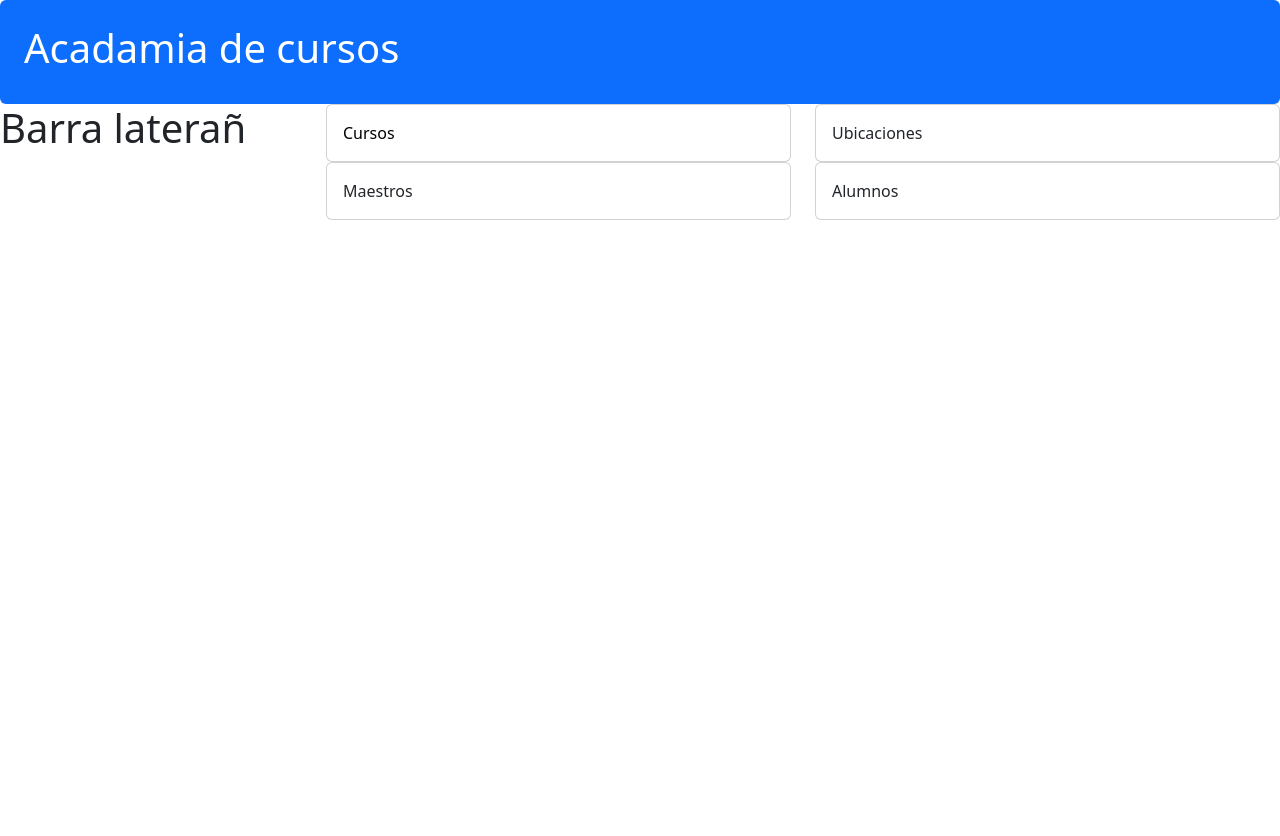
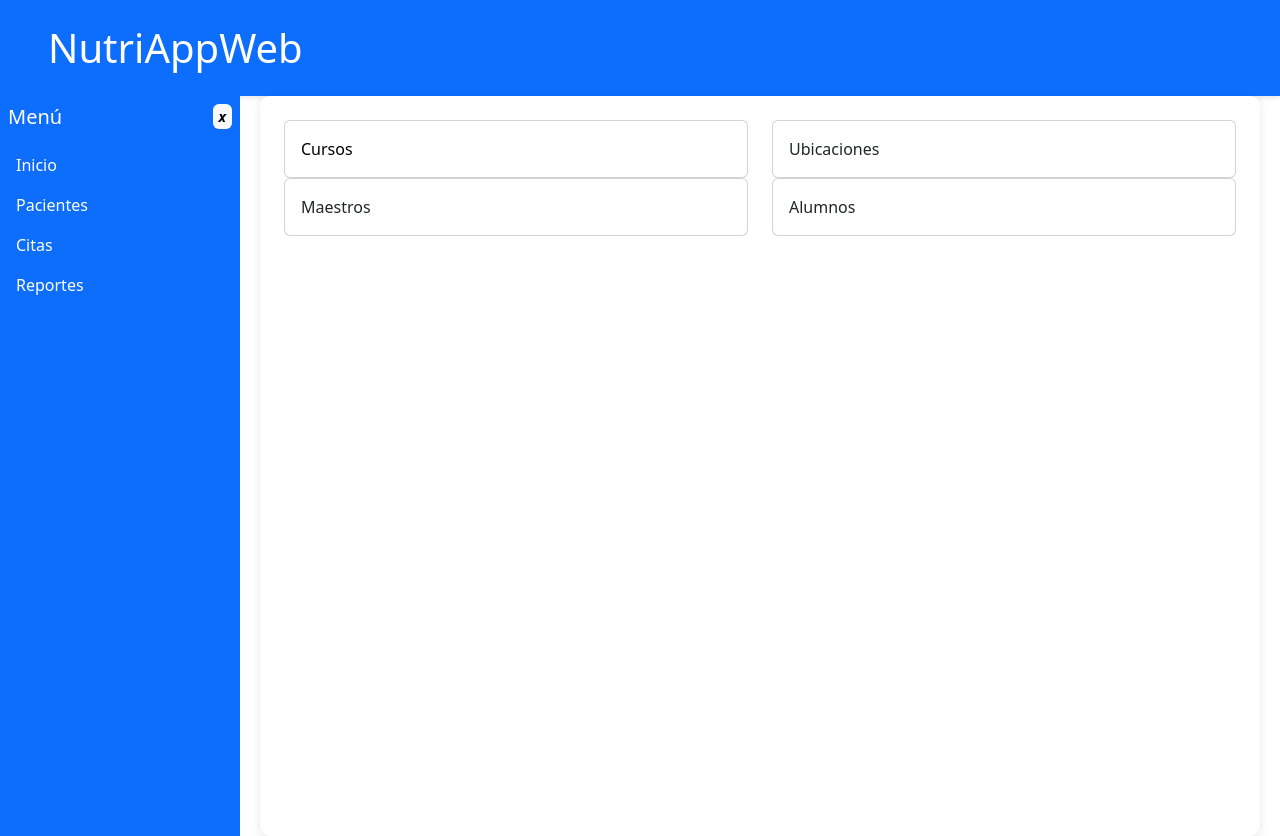
Before and after one commit to DevLunaX/NutriAppWeb, an Angular app: page / in a window 1280 px wide. Before the commit the page ends 800 px from the top, so only its background shows below. Built offline with nearby package versions, Linux system fonts and the light colour scheme.

Commit message:
Actualizacion de app.html

```diff
--- a/angular.json
+++ b/angular.json
@@ -26,6 +26,7 @@
             ],
             "styles": [
               "node_modules/bootstrap/dist/css/bootstrap.min.css",
+              "node_modules/bootstrap-icons/font/bootstrap-icons.css",
               "src/styles.css"
             ]
           },
--- a/package.json
+++ b/package.json
@@ -29,6 +29,7 @@
     "@angular/platform-browser": "^20.2.0",
     "@angular/router": "^20.2.0",
     "bootstrap": "^5.3.8",
+    "bootstrap-icons": "^1.13.1",
     "rxjs": "~7.8.0",
     "tslib": "^2.3.0",
     "zone.js": "~0.15.0"
--- a/src/app/app.css
+++ b/src/app/app.css
@@ -0,0 +1,101 @@
+html, body {
+  height: 100%;
+  margin: 0;
+  background-color: #f8f9fa;
+}
+
+/* --- Encabezado --- */
+.header {
+  height: 60px;
+  display: flex;
+  align-items: center;
+  justify-content: start;
+  box-shadow: 0 2px 5px rgba(0, 0, 0, 0.1);
+}
+
+/* --- Contenedor principal --- */
+.main-container {
+  display: flex;
+  /* CAMBIO: Se ajusta la altura para que ocupe el 100% del alto visible
+       menos la altura del header (60px). */
+  height: calc(100vh - 60px);
+  /* CAMBIO: Se elimina el margen superior para que se pegue al header. */
+  /* margin-top: 20px; */ /* <-- LÍNEA ELIMINADA O COMENTADA */
+}
+
+/* --- Sidebar --- */
+.sidebar {
+  width: 240px;
+  transition: all 0.3s ease;
+  overflow: hidden;
+  /* CAMBIO: Se elimina el redondeo derecho para que quede recto al colapsar. */
+  /* border-radius: 0 10px 10px 0; */
+  /* CAMBIO: Se elimina el margen izquierdo para que se pegue al borde. */
+  /* margin-left: 10px; */ /* <-- LÍNEA ELIMINADA O COMENTADA */
+  display: flex;
+  flex-direction: column;
+  align-items: stretch;
+  background-color: #0d6efd;
+}
+
+.sidebar.collapsed {
+  width: 70px;
+  align-items: center;
+}
+
+/* --- Header del sidebar --- */
+.sidebar-header {
+  display: flex;
+  align-items: center;
+  justify-content: space-between;
+}
+
+.sidebar-header button {
+  border: none;
+  font-weight: bold;
+  border-radius: 6px;
+  padding: 2px 6px;
+}
+
+/* --- Menú expandido --- */
+.sidebar ul {
+  margin: 0;
+  padding: 0;
+}
+
+.sidebar ul li a {
+  display: block;
+  padding: 10px 0;
+  color: white;
+  transition: background 0.2s;
+}
+
+.sidebar ul li a:hover {
+  background: rgba(255, 255, 255, 0.15);
+  border-radius: 4px;
+}
+
+/* --- Íconos colapsados --- */
+.collapsed-icons {
+  width: 100%;
+  display: flex;
+  flex-direction: column;
+  align-items: center;
+}
+
+.collapsed-icons i {
+  font-size: 1.2rem;
+  margin: 10px 0;
+}
+
+/* --- Contenido principal --- */
+.content {
+  flex-grow: 1;
+  background-color: white;
+  border-radius: 10px;
+  /* CAMBIO: Se ajusta el margen para que haya espacio a la izquierda y derecha,
+       pero no arriba o abajo. */
+  margin: 0 20px;
+  box-shadow: 0 2px 10px rgba(0, 0, 0, 0.1);
+  transition: all 0.3s ease;
+}
--- a/src/app/app.html
+++ b/src/app/app.html
@@ -1,12 +1,39 @@
-<div class="mt-0 p-4 bg-primary text-white rounded">
-  <h1>Acadamia de cursos</h1>
+<!-- Encabezado -->
+<div class="header bg-primary text-white p-5 d-flex align-items-center">
+  <h1 class="m-0">{{ title() }}</h1>
 </div>
-<div class="row">
-  <div class="col-md-3">
-    <h1>Barra laterañ</h1>
+
+<!-- Contenedor principal -->
+<div class="main-container d-flex">
+  <!-- Barra lateral -->
+  <aside class="sidebar bg-primary text-white" [class.collapsed]="isCollapsed()">
+    <!-- Parte superior del sidebar -->
+    <div class="sidebar-header d-flex justify-content-between align-items-center p-2">
+      <h5 class="m-0" *ngIf="!isCollapsed()">Menú</h5>
+      <button class="btn btn-light btn-sm" (click)="toggleSidebar()">
+        <i class="bi">x</i>
+      </button>
+    </div>
+
+    <!-- Menú expandido -->
+    <ul class="list-unstyled ps-3 mt-2" *ngIf="!isCollapsed()">
+      <li><a href="#" class="text-white text-decoration-none d-block py-2">Inicio</a></li>
+      <li><a href="#" class="text-white text-decoration-none d-block py-2">Pacientes</a></li>
+      <li><a href="#" class="text-white text-decoration-none d-block py-2">Citas</a></li>
+      <li><a href="#" class="text-white text-decoration-none d-block py-2">Reportes</a></li>
+    </ul>
+
+    <!-- Menú colapsado: solo íconos arriba -->
+    <div class="collapsed-icons text-center mt-3" *ngIf="isCollapsed()">
+      <i class="bi text-white d-block my-3">x</i>
+      <i class="bi text-white d-block my-3">x</i>
+      <i class="bi text-white d-block my-3">x</i>
+      <i class="bi text-white d-block my-3">x</i>
+    </div>
+  </aside>
+
+  <!-- Contenido principal -->
+  <div class="content flex-grow-1 p-4">
+    <router-outlet></router-outlet>
   </div>
-  <div class="col-md-9">
-    <router-outlet />
-  </div>
-
 </div>
--- a/src/app/app.ts
+++ b/src/app/app.ts
@@ -1,12 +1,19 @@
 import { Component, signal } from '@angular/core';
 import { RouterOutlet } from '@angular/router';
+import { CommonModule } from '@angular/common';
 
 @Component({
   selector: 'app-root',
-  imports: [RouterOutlet],
+  standalone: true,
+  imports: [RouterOutlet, CommonModule],
   templateUrl: './app.html',
-  styleUrl: './app.css'
+  styleUrls: ['./app.css']
 })
 export class App {
   protected readonly title = signal('NutriAppWeb');
+  isCollapsed = signal(false);
+
+  toggleSidebar() {
+    this.isCollapsed.update(v => !v);
+  }
 }
```
Also changed, not shown: 1 other file (tests, documents, lock files or other folders).
